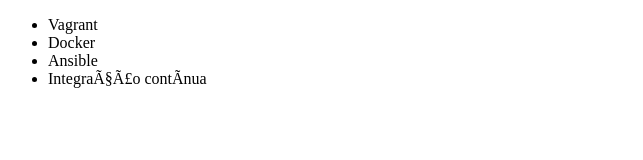
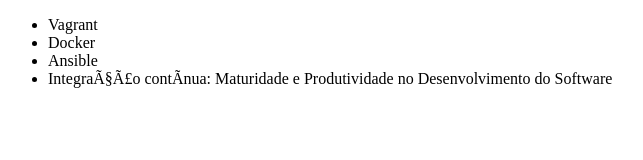
Before and after one commit to LaurianeSoares/alura-git, a plain HTML site: page Index.html in a window 1280 px wide. Shown: the whole page, without its empty margins (0-643 px from the left). Drawn offline with Linux system fonts and the light colour scheme.

Commit message:
Alterando o nome de um curso

```diff
--- a/Index.html
+++ b/Index.html
@@ -9,7 +9,7 @@
 		<li>Vagrant</li>
 		<li>Docker</li>
 		<li>Ansible</li>
-		<li>Integração contínua</li>
+		<li>Integração contínua: Maturidade e Produtividade no Desenvolvimento do Software</li>
 	</ul>
 </body>
 </html>
```
